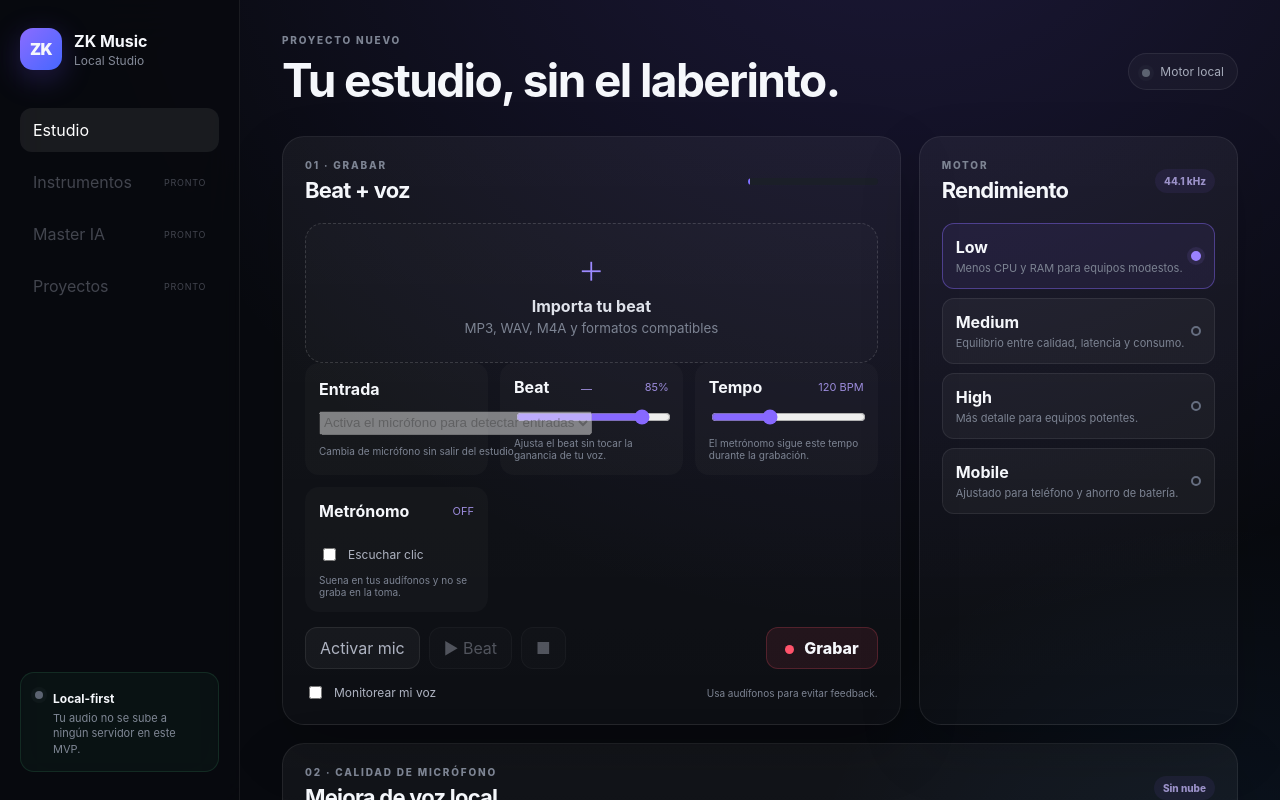
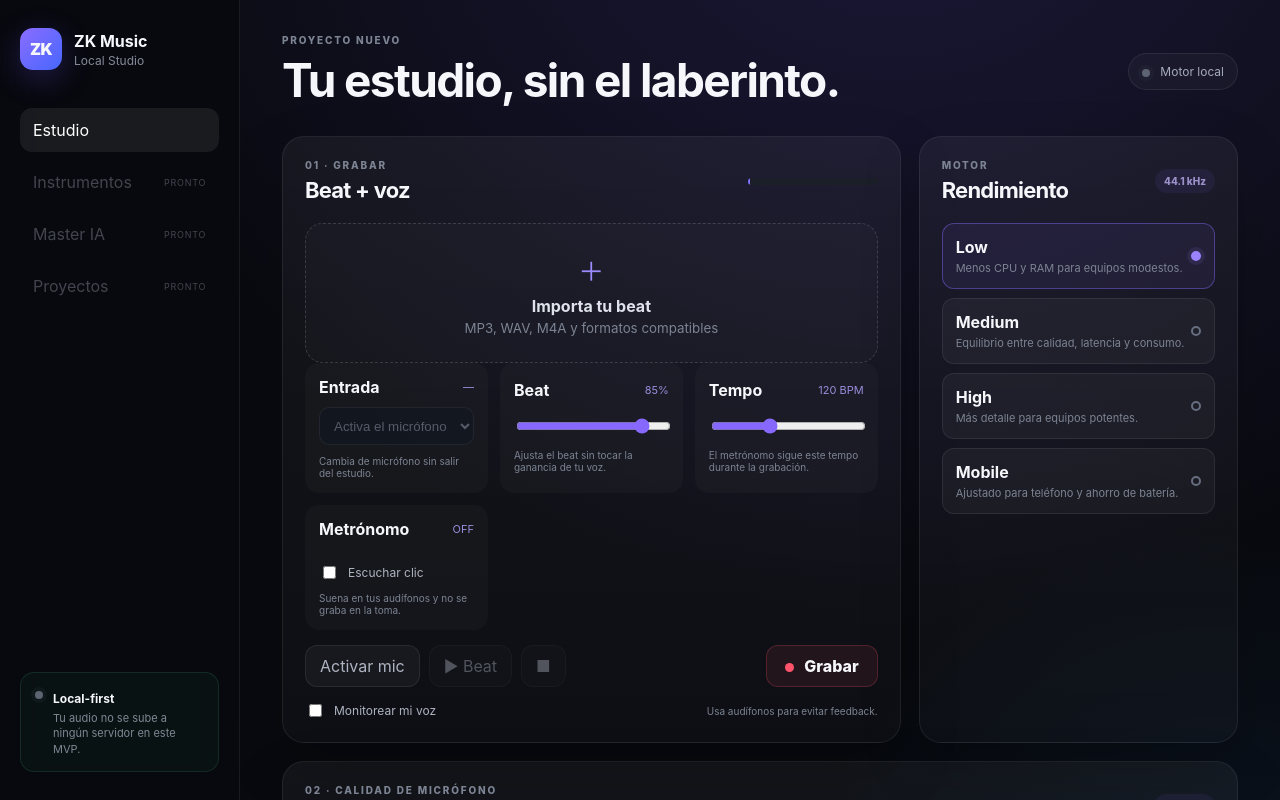
Before and after one commit to ZKYONA/Zk_Music, a React (Vite) app: page / in a window 1280 px wide. Shown: the top 800 px of the page. Built offline with nearby package versions, Linux system fonts and the light colour scheme.

Commit message:
style: polish input device selector

```diff
--- a/src/styles.css
+++ b/src/styles.css
@@ -424,6 +424,20 @@ nav { display: grid; gap: 8px; }
   accent-color: #8768ff;
 }
 
+.control select {
+  width: 100%;
+  min-height: 38px;
+  padding: 8px 10px;
+  border: 1px solid rgba(255, 255, 255, 0.09);
+  border-radius: 10px;
+  color: #f5f7fb;
+  background: #121722;
+}
+
+.control select:disabled {
+  color: #717887;
+}
+
 .control small { font-size: 10px; }
 
 .footer {
```
